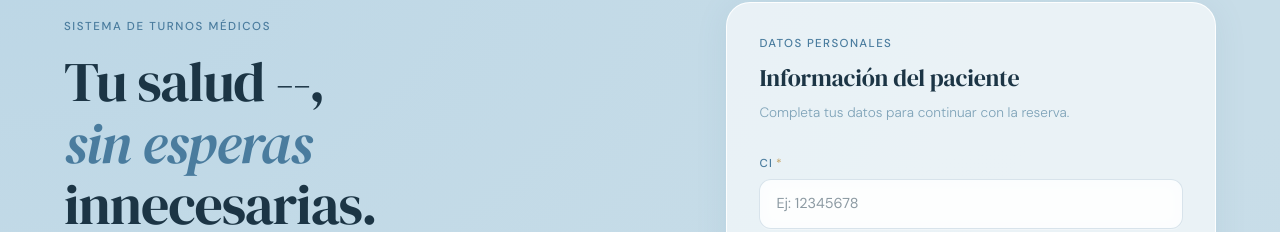
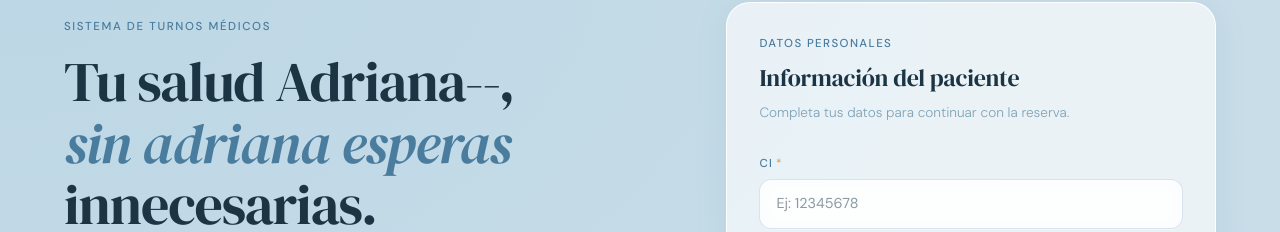
Before and after one commit to gabiamer/sistema-turnos-front, a React (Vite) app: page / in a window 1280 px wide. Shown: the part 127-359 px from the top of the page. Built offline with nearby package versions, Linux system fonts and the light colour scheme; no server answers.

Commit message:
trigger deploy adri4

```diff
--- a/src/pages/Inicio.jsx
+++ b/src/pages/Inicio.jsx
@@ -48,8 +48,8 @@ function Inicio() {
             lineHeight: 1.1, letterSpacing: '-0.02em',
             margin: '0 0 1.5rem',
           }}>
-            Tu salud --,<br />
-            <em style={{ fontStyle: 'italic', color: '#4a7c9e' }}>sin esperas</em><br />
+            Tu salud Adriana--,<br />
+            <em style={{ fontStyle: 'italic', color: '#4a7c9e' }}>sin adriana esperas</em><br />
             innecesarias.
           </h1>
 
```
